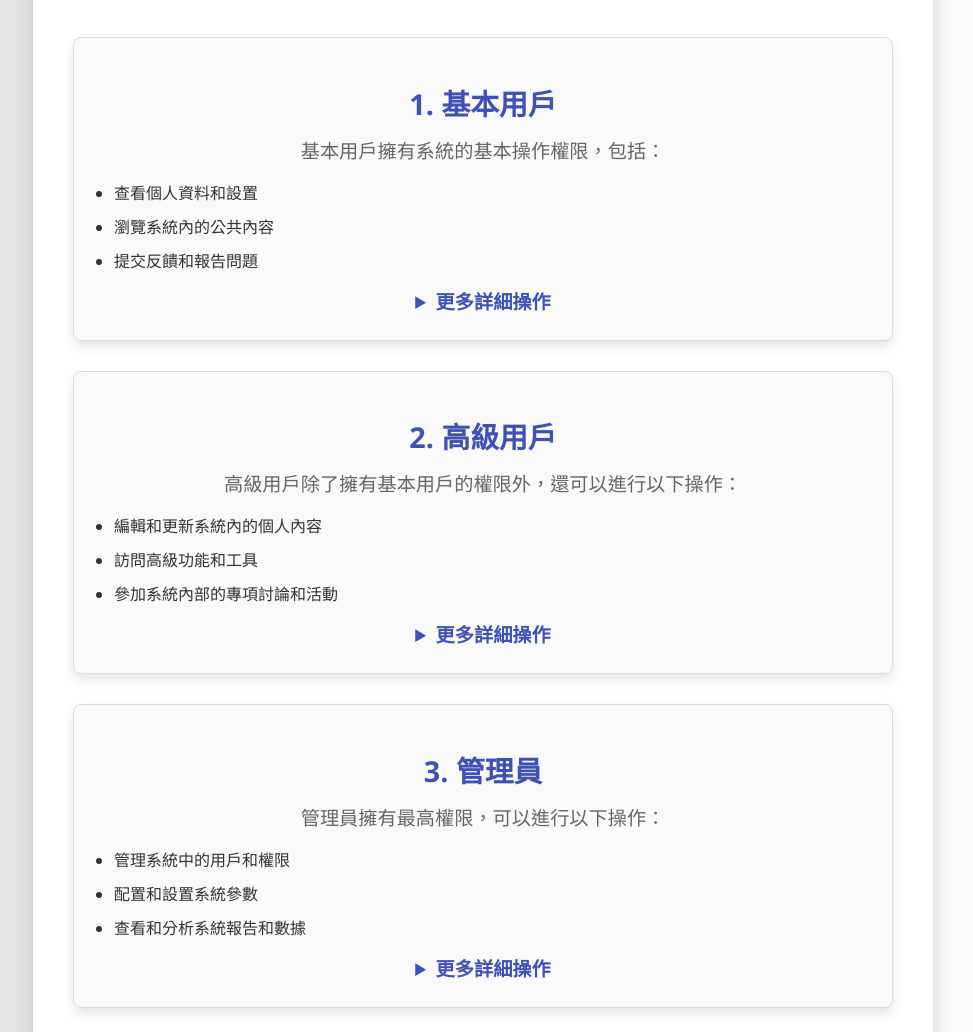
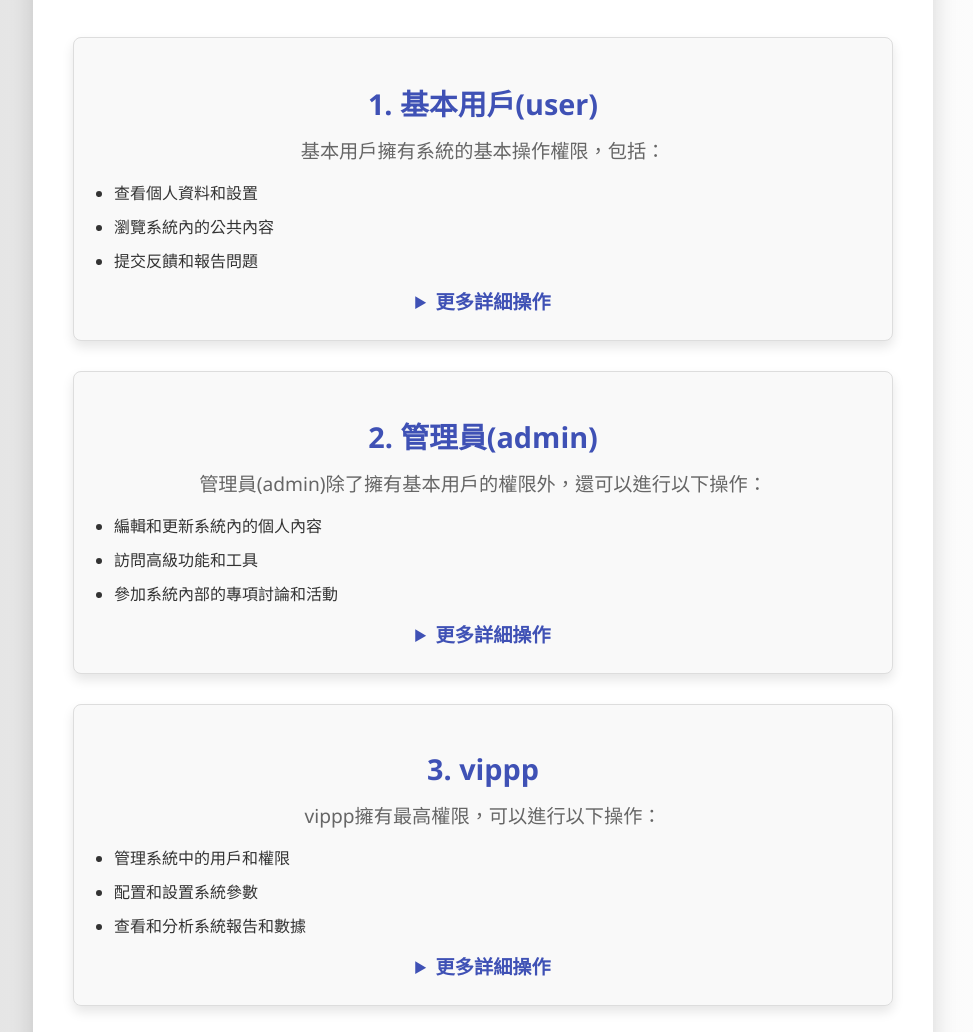
Before and after one commit to oinktech/Html-architect, a plain HTML site: page Userlevel.html in a window 1280 px wide. Shown: the part 348-1380 px from the top of the page, without its empty margins (157-1130 px from the left). Drawn offline with Linux system fonts and the light colour scheme; files that its build step writes are made by us from their sources.

Commit message:
Update Userlevel.html

```diff
--- a/Userlevel.html
+++ b/Userlevel.html
@@ -172,7 +172,7 @@
         </nav>
 
         <div id="basic-user" class="level-description">
-            <h2>1. 基本用戶</h2>
+            <h2>1. 基本用戶(user)</h2>
             <p>基本用戶擁有系統的基本操作權限，包括：</p>
             <ul>
                 <li>查看個人資料和設置</li>
@@ -187,8 +187,8 @@
         </div>
 
         <div id="advanced-user" class="level-description">
-            <h2>2. 高級用戶</h2>
-            <p>高級用戶除了擁有基本用戶的權限外，還可以進行以下操作：</p>
+            <h2>2. 管理員(admin)</h2>
+            <p>管理員(admin)除了擁有基本用戶的權限外，還可以進行以下操作：</p>
             <ul>
                 <li>編輯和更新系統內的個人內容</li>
                 <li>訪問高級功能和工具</li>
@@ -197,13 +197,13 @@
             <!-- 可折疊的詳細說明 -->
             <details class="details">
                 <summary>更多詳細操作</summary>
-                <p>高級用戶有權訪問更多系統資源，參與高級討論區並使用特定的工具來定制他們的系統體驗。他們還可以通過管理更多內容來支持社群。</p>
+                <p>管理員(admin)有權訪問更多系統資源，參與高級討論區並使用特定的工具來定制他們的系統體驗。他們還可以通過管理更多內容來支持社群。</p>
             </details>
         </div>
 
         <div id="admin" class="level-description">
-            <h2>3. 管理員</h2>
-            <p>管理員擁有最高權限，可以進行以下操作：</p>
+            <h2>3. vippp</h2>
+            <p>vippp擁有最高權限，可以進行以下操作：</p>
             <ul>
                 <li>管理系統中的用戶和權限</li>
                 <li>配置和設置系統參數</li>
@@ -212,7 +212,7 @@
             <!-- 可折疊的詳細說明 -->
             <details class="details">
                 <summary>更多詳細操作</summary>
-                <p>管理員有權管理整個系統的運營，包括添加或移除用戶，分配權限，監控系統性能，並確保系統運行的穩定性和安全性。</p>
+                <p>vippp有權管理整個系統的運營，包括添加或移除用戶，分配權限，監控系統性能，並確保系統運行的穩定性和安全性。</p>
             </details>
         </div>
 
```
